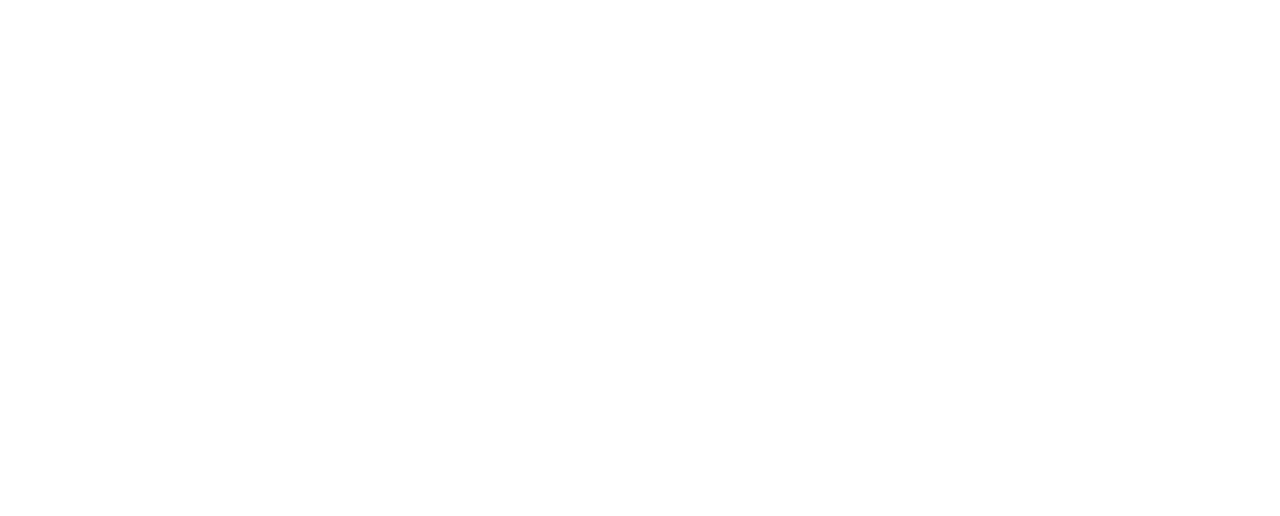
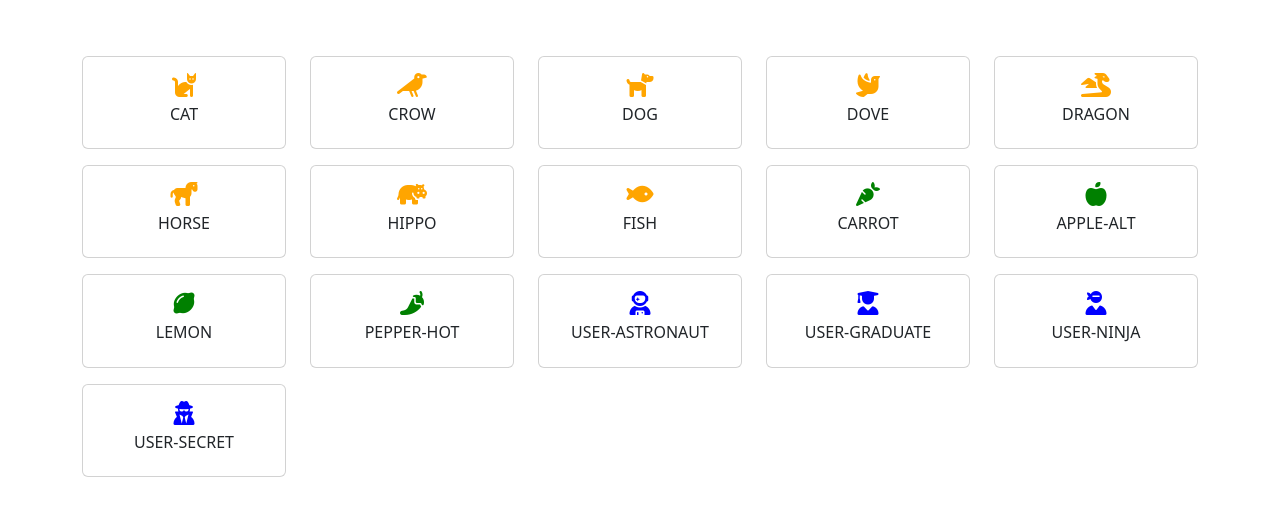
Before and after one commit to DavidePeloso-dev/js-es6-icons, a plain HTML site: page index.html in a window 1280 px wide. Drawn offline with nearby package versions, Linux system fonts and the light colour scheme.

Commit message:
Add cards to the DOM with colors

```diff
--- a/assets/js/script.js
+++ b/assets/js/script.js
@@ -113,6 +113,25 @@ const icons = [
 	}
 ];
 
+const iconsRowEl = document.getElementById('iconsRow');
+
+icons.forEach((icon)=>{
+    const upperCaseName= icon.name.toUpperCase();
+    const iconCardEl =
+    `<div class="col py-2">
+        <div class="card p-3 text-center">
+            <div class="icon">
+                <i class="fa-solid fa-${icon.name} fa-xl"></i>
+            </div>
+            <h6 class="name mt-2">${upperCaseName}</h6>
+        </div>
+    </div>`;
+    iconsRowEl.insertAdjacentHTML('beforeend', iconCardEl);
+
+    const iconEl = document.querySelector(`.${icon.prefix}${icon.name}`);
+    iconEl.style.color = `${icon.color}`
+});
+
 
 const animals = icons.filter(icon => icon.type === "animal" );
 console.log(animals);
--- a/index.html
+++ b/index.html
@@ -9,7 +9,11 @@
     <link rel="stylesheet" href="https://cdnjs.cloudflare.com/ajax/libs/font-awesome/6.5.1/css/all.min.css" integrity="sha512-DTOQO9RWCH3ppGqcWaEA1BIZOC6xxalwEsw9c2QQeAIftl+Vegovlnee1c9QX4TctnWMn13TZye+giMm8e2LwA==" crossorigin="anonymous" referrerpolicy="no-referrer" />
   </head>
   <body>
+        <div class="container">
+            <div id="iconsRow" class="row row-cols-1 row-cols-md-3 row-cols-xl-5 my-5">
 
+            </div>
+        </div>
     <script src='https://cdn.jsdelivr.net/npm/bootstrap@5.3.2/dist/js/bootstrap.bundle.min.js' integrity='sha384-C6RzsynM9kWDrMNeT87bh95OGNyZPhcTNXj1NW7RuBCsyN/o0jlpcV8Qyq46cDfL' crossorigin='anonymous'></script>
     <script src="./assets/js/script.js"></script>
   </body>
```
